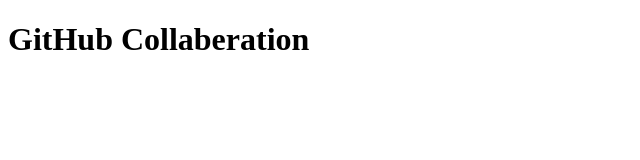
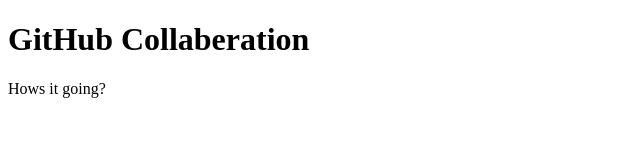
Before and after one commit to ZeeTea/GitHub-Collaberation, a plain HTML site: page index.html in a window 1280 px wide. Shown: the whole page, without its empty margins (0-640 px from the left). Drawn offline with Linux system fonts and the light colour scheme.

Commit message:
Hows it going?

```diff
--- a/index.html
+++ b/index.html
@@ -9,6 +9,7 @@
 <body>
     <div>
         <h1>GitHub Collaberation</h1>
+        <p>Hows it going?</p>
     </div>
 </body>
 </html>
```
